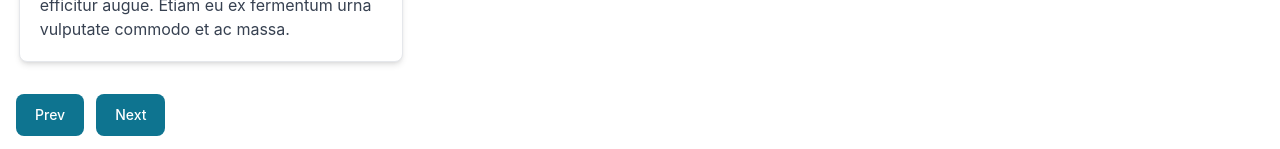
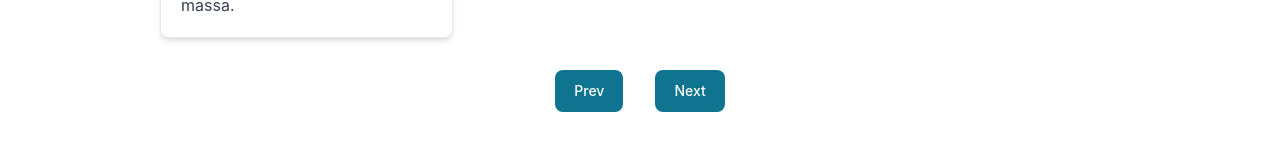
Before and after one commit to ainkhm/whitelabel_test, a Next.js app: page / in a window 1280 px wide. Shown: the part 2014-2163 px from the top of the page. After the commit the page ends 2142 px from the top, so only its background shows below. Built offline with nearby package versions, Linux system fonts and the light colour scheme; no server answers.

Commit message:
small fix

```diff
--- a/pages/index.tsx
+++ b/pages/index.tsx
@@ -53,7 +53,7 @@ export default function Home({ categories, posts, hasMore }: HomeProps) {
   }, [params]);
 
   return (
-    <div className="container mx-auto px-4 py-4">
+    <div className="container mx-auto px-[10rem] py-4">
       {!error && (
         <>
           <Search
@@ -83,10 +83,10 @@ export default function Home({ categories, posts, hasMore }: HomeProps) {
               </h5>
             </Card>
           )}
-          <div className="flex mt-8">
-            {params?.page && <Button onClick={onPrev}>Prev</Button>}
+          <div className="flex mt-8 justify-center">
+            {params?.page && <Button style={{marginRight: '1rem' }} onClick={onPrev} >Prev</Button>}
 
-            <Button onClick={onNext} className="ml-3" disabled={!data?.hasMore}>
+            <Button style={{marginLeft: '1rem' }} onClick={onNext} className="ml-3" disabled={!data?.hasMore}>
               Next
             </Button>
           </div>
```
